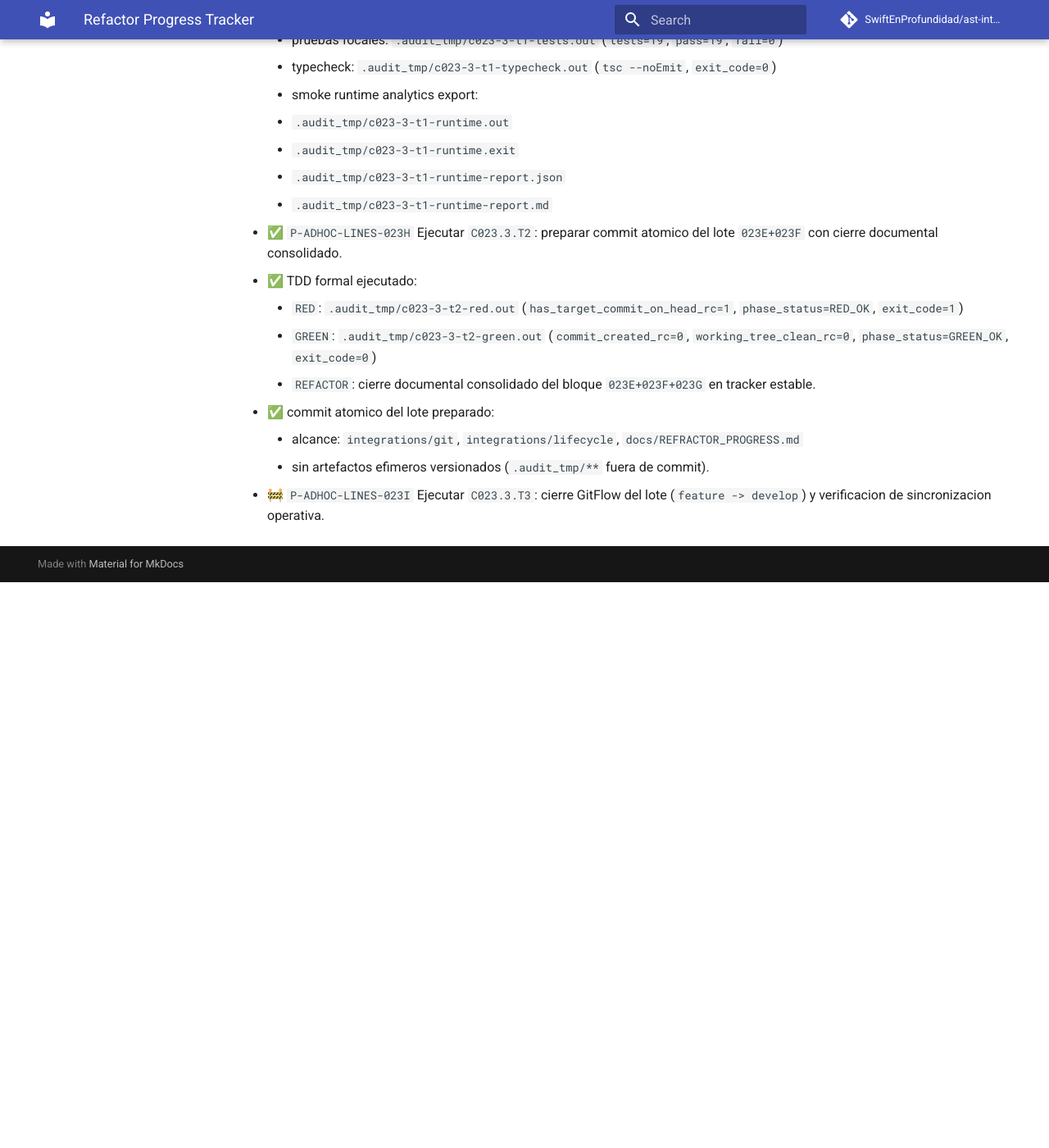
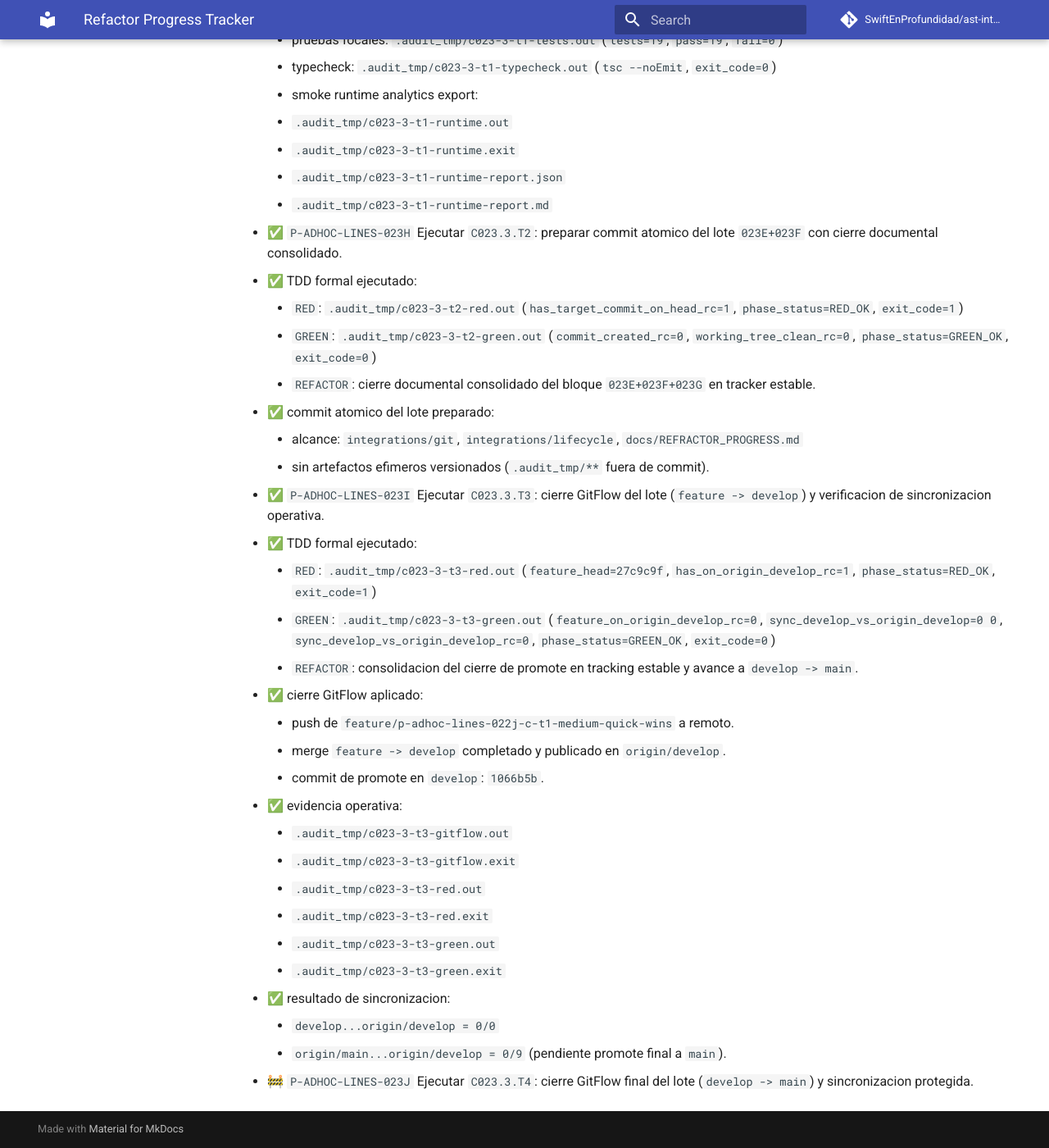
Before and after one commit to SwiftEnProfundidad/ast-intelligence-hooks, an MkDocs documentation site: the page built from docs/REFRACTOR_PROGRESS.md, in a window 1280 px wide and 1400 px high, scrolled down 39908 px. Shown: the whole window at 82% size. Built offline with MkDocs 1.6.1 and Material for MkDocs 9.7.7, drawn with Linux system fonts in a browser that asks for light colours; comment, search, counter and statistics services are not loaded; before the commit the page ends 40618 px from its top, so only the background shows below that.

Commit message:
docs(c023): close t3 gitflow promote to develop

```diff
--- a/docs/REFRACTOR_PROGRESS.md
+++ b/docs/REFRACTOR_PROGRESS.md
@@ -1160,4 +1160,23 @@ Plan base visible para seguimiento previo y durante la implementacion.
   - ✅ commit atomico del lote preparado:
     - alcance: `integrations/git`, `integrations/lifecycle`, `docs/REFRACTOR_PROGRESS.md`
     - sin artefactos efimeros versionados (`.audit_tmp/**` fuera de commit).
-- 🚧 `P-ADHOC-LINES-023I` Ejecutar `C023.3.T3`: cierre GitFlow del lote (`feature -> develop`) y verificacion de sincronizacion operativa.
+- ✅ `P-ADHOC-LINES-023I` Ejecutar `C023.3.T3`: cierre GitFlow del lote (`feature -> develop`) y verificacion de sincronizacion operativa.
+  - ✅ TDD formal ejecutado:
+    - `RED`: `.audit_tmp/c023-3-t3-red.out` (`feature_head=27c9c9f`, `has_on_origin_develop_rc=1`, `phase_status=RED_OK`, `exit_code=1`)
+    - `GREEN`: `.audit_tmp/c023-3-t3-green.out` (`feature_on_origin_develop_rc=0`, `sync_develop_vs_origin_develop=0 0`, `sync_develop_vs_origin_develop_rc=0`, `phase_status=GREEN_OK`, `exit_code=0`)
+    - `REFACTOR`: consolidacion del cierre de promote en tracking estable y avance a `develop -> main`.
+  - ✅ cierre GitFlow aplicado:
+    - push de `feature/p-adhoc-lines-022j-c-t1-medium-quick-wins` a remoto.
+    - merge `feature -> develop` completado y publicado en `origin/develop`.
+    - commit de promote en `develop`: `1066b5b`.
+  - ✅ evidencia operativa:
+    - `.audit_tmp/c023-3-t3-gitflow.out`
+    - `.audit_tmp/c023-3-t3-gitflow.exit`
+    - `.audit_tmp/c023-3-t3-red.out`
+    - `.audit_tmp/c023-3-t3-red.exit`
+    - `.audit_tmp/c023-3-t3-green.out`
+    - `.audit_tmp/c023-3-t3-green.exit`
+  - ✅ resultado de sincronizacion:
+    - `develop...origin/develop = 0/0`
+    - `origin/main...origin/develop = 0/9` (pendiente promote final a `main`).
+- 🚧 `P-ADHOC-LINES-023J` Ejecutar `C023.3.T4`: cierre GitFlow final del lote (`develop -> main`) y sincronizacion protegida.
```
